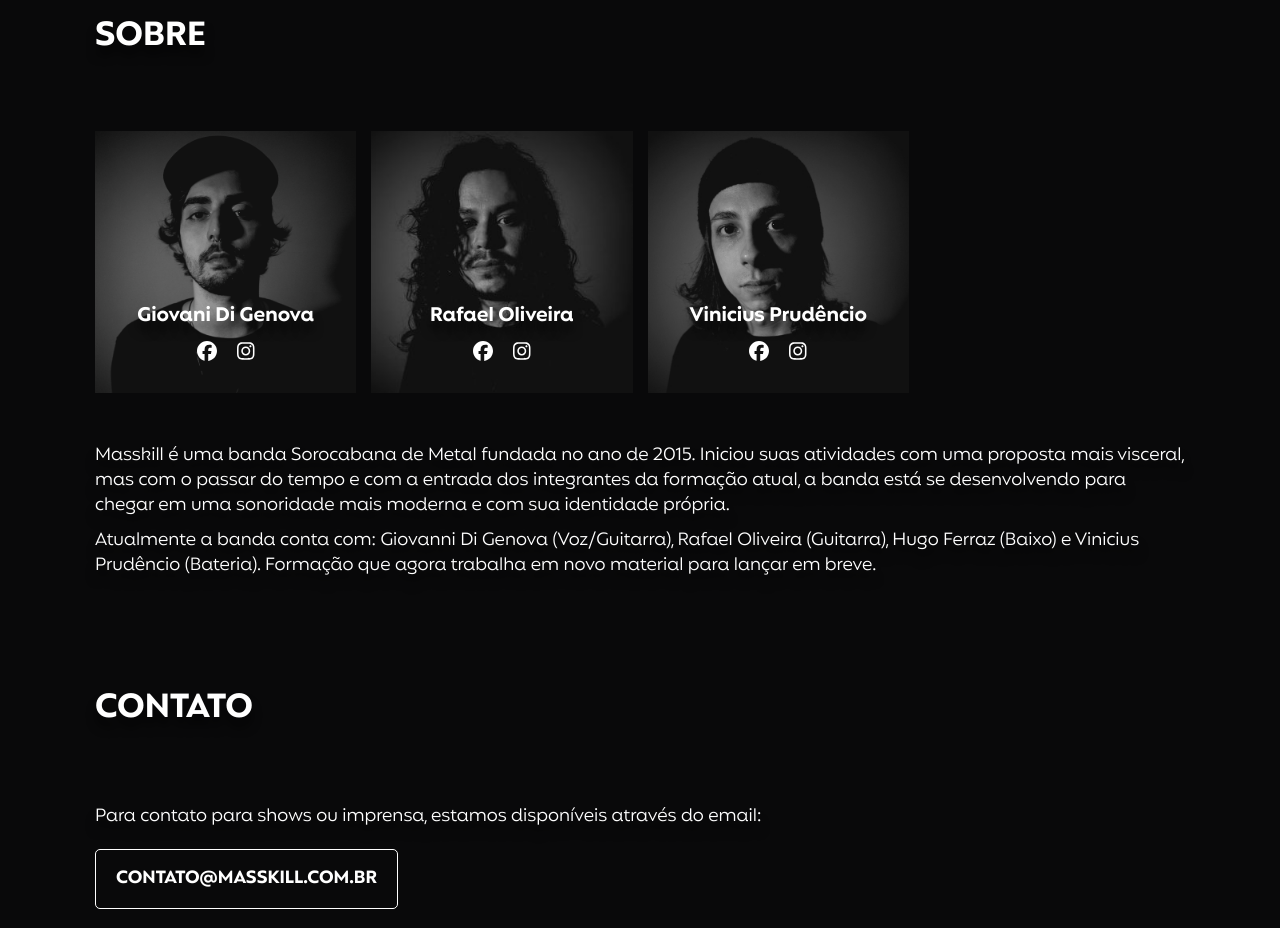
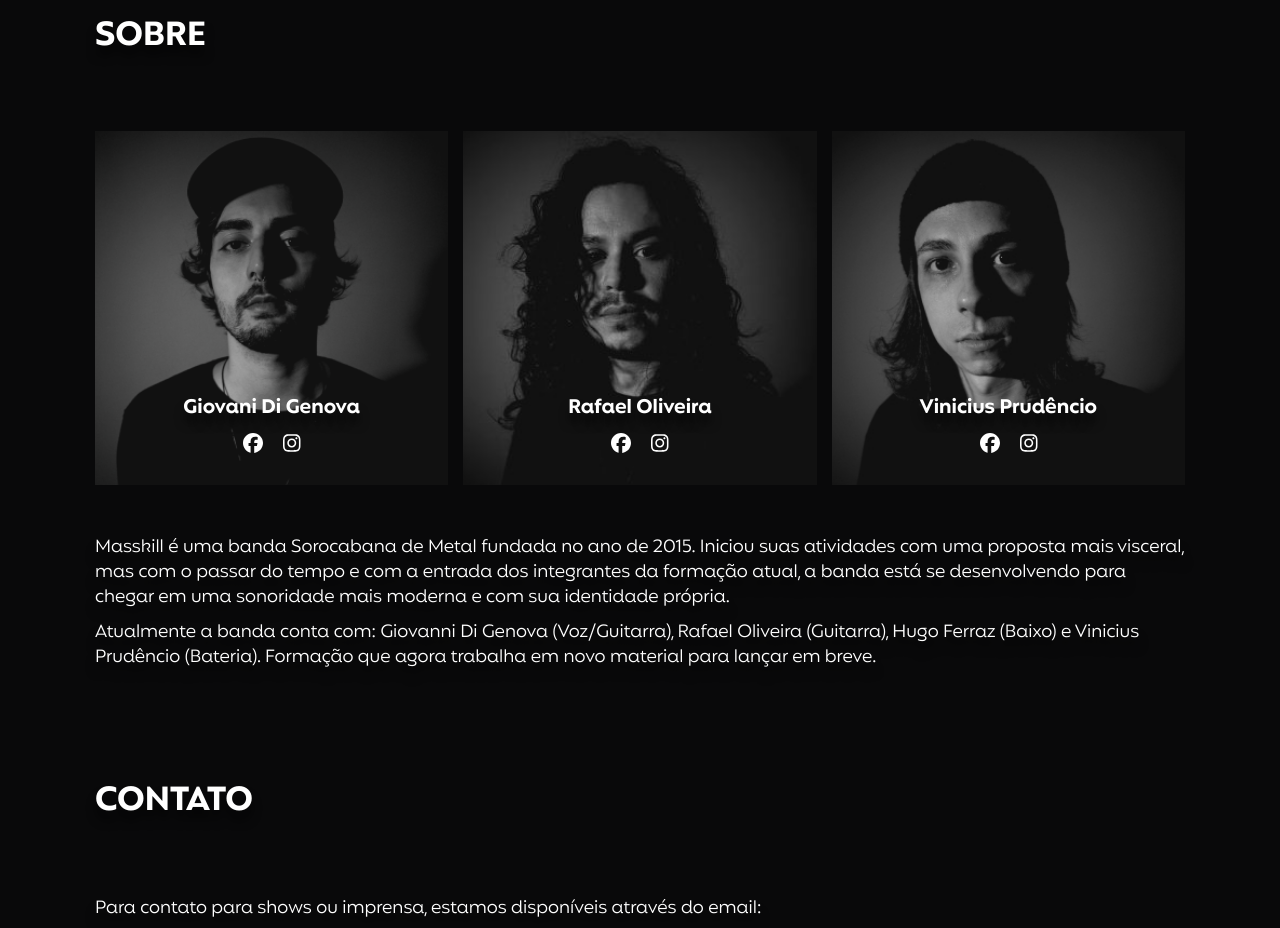
Before and after one commit to RafaelOlivra/Masskill-Website, a Next.js app: page / in a window 1280 px wide. Shown: the part 10580-11508 px from the top of the page. Built offline with nearby package versions, Linux system fonts and the light colour scheme.

Commit message:
Update band members

```diff
--- a/styles/sections/SectionAbout.module.css
+++ b/styles/sections/SectionAbout.module.css
@@ -1,6 +1,6 @@
 .band-members-holder {
     display: grid;
-    grid-template-columns: 1fr 1fr 1fr 1fr;
+    grid-template-columns: 1fr 1fr 1fr;
     column-gap: 1.5rem;
     margin-bottom: calc(var(--df-margin-unit) * 2);
 }
```
